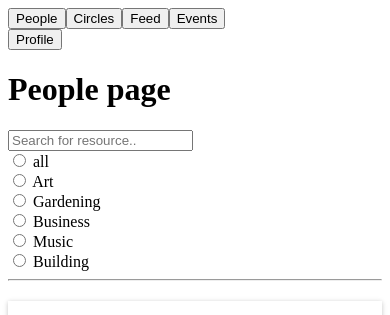
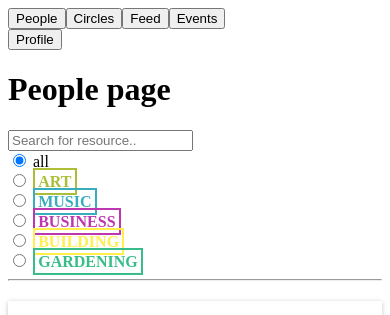
Before and after one commit to MGrudule/Knock, a Vue app: page /people in a window 390 px wide. Shown: the top 315 px of the page. Built offline with nearby package versions, Linux system fonts and the light colour scheme; a web font is replaced by a local one.

Commit message:
[w11] Responsivness user cards & color labels for categories

```diff
--- a/src/views/People.vue
+++ b/src/views/People.vue
@@ -21,21 +21,11 @@
       <div class="radio">
         <input type="radio" id="0" value="" v-model="checkedNames" > <label v-bind:for="0"> all </label>
       </div>
-        <div class="radio">
-          <input type="radio" id="1" value="art" v-model="checkedNames" > <label v-bind:for="1"> Art </label>
+      <div  v-for="(category, index) in categories" :key="category.id" >
+        <div class="radio" :style="'color:'+category.color" >
+          <input type="radio" :id="category.id" :value="category.name" v-model="checkedNames" > <label :style="'border: 2px solid'+category.color" v-bind:for="category.id" style="font-weight:900; text-transform:uppercase;padding:0.2em"> {{category.name}} </label>
         </div>
-        <div class="radio">
-          <input type="radio" id="2" value="gardening" v-model="checkedNames"> <label v-bind:for="2"> Gardening </label>
-        </div>
-        <div class="radio">
-          <input type="radio" id="3" value="business" v-model="checkedNames"> <label v-bind:for="3"> Business </label>
-        </div>
-        <div class="radio">
-          <input type="radio" id="4" value="music" v-model="checkedNames"> <label v-bind:for="4"> Music </label>
-        </div>
-        <div class="radio">
-          <input type="radio" id="5" value="building" v-model="checkedNames"> <label v-bind:for="5"> Building </label>
-        </div>
+      </div>
 
     </div>
 
@@ -43,7 +33,7 @@
 
 
     <transition-group class="wrapper" name="list">
-         <div v-for="(user, index) in searchList" :key="user.id" class=" list-item  col-md-4 col-sm-3 card">
+         <div v-for="(user, index) in searchList" :key="user.id" class=" list-item  col-md-4 col-sm-6  card">
 
            <chart v-bind:id="user.id"  v-bind:data="user.category.map(item => 1)"  v-bind:colorParts="user.category.map(item => item.color)" v-bind:nameParts="user.category.map(item => item.name)" v-bind:circleParts="user.circle.name"> </chart>
                <div class="text-center">
@@ -74,11 +64,39 @@ export default {
   data () {
     return {
 
-      checkedNames: [],
+      checkedNames: '',
       search: '',
       msg: 'People page',
       loading: false,
       myJson: json,
+      categories: [{
+                    "id": 1,
+                    "name": "Art",
+                    "color": "#aebd38",
+                    },
+                    {
+                    "id": 2,
+                    "name": "Music",
+                    "color": "#38aebd",
+
+                    },
+                    {
+                    "id": 3,
+                    "name": "Business",
+                    "color": "#bd38ae",
+                    },
+                    {
+                    "id": 4,
+                    "name": "Building",
+                    "color": "#ffee4c",
+
+                    },
+                    {
+                    "id": 5,
+                    "name": "Gardening",
+                    "color": "#38bd8a",
+
+                    }],
 
 
     }
@@ -99,7 +117,7 @@ export default {
       return this.myJson.filter(user => {
         return user.category.some((item) => {
 
-          return item.name.toLowerCase().includes(this.checkedNames)
+          return item.name.toLowerCase().includes(this.checkedNames.toLowerCase())
           })
         })
     },
```
